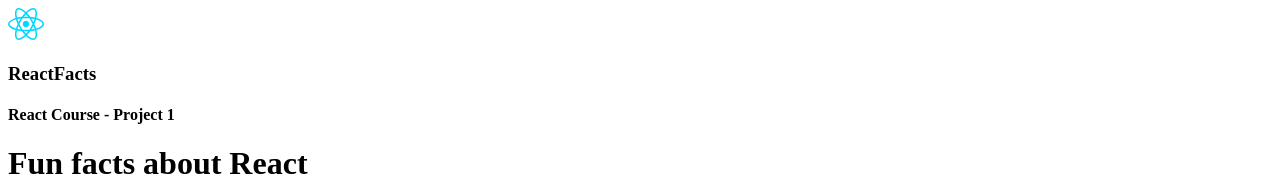
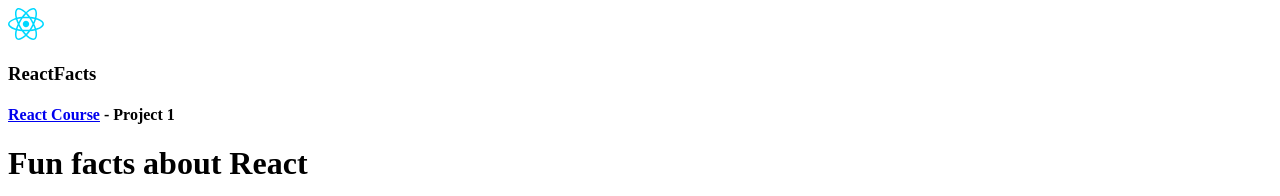
Before and after one commit to caiohenrique-3/react-facts, a React (Vite) app: page / in a window 1280 px wide. Shown: the top 196 px of the page. Built offline with nearby package versions, Linux system fonts and the light colour scheme; the HTML template or start-up script is replaced by a standard one.

Commit message:
chore: Add link to React course in navbar

```diff
--- a/src/components/Header.jsx
+++ b/src/components/Header.jsx
@@ -9,7 +9,11 @@
         alt="Logo of the React Javascript Framework"
       />
       <h3 className="logo-text">ReactFacts</h3>
-      <h4>React Course - Project 1</h4>
+      <h4>
+        <a href="https://www.youtube.com/watch?v=bMknfKXIFA8">React Course</a>
+        {" "}
+        - Project 1
+      </h4>
     </navbar>
   );
 }
--- a/src/styles/index.css
+++ b/src/styles/index.css
@@ -63,6 +63,16 @@
   padding-inline-start: 1rem;
 }
 
+navbar a {
+  color: white;
+  text-underline-offset: 0.2rem;
+}
+
+navbar a:focus,
+navbar a:hover {
+  color: #61dafb;
+}
+
 main {
   padding: 2rem 1rem 0 2rem;
   max-inline-size: 66ch;
```
